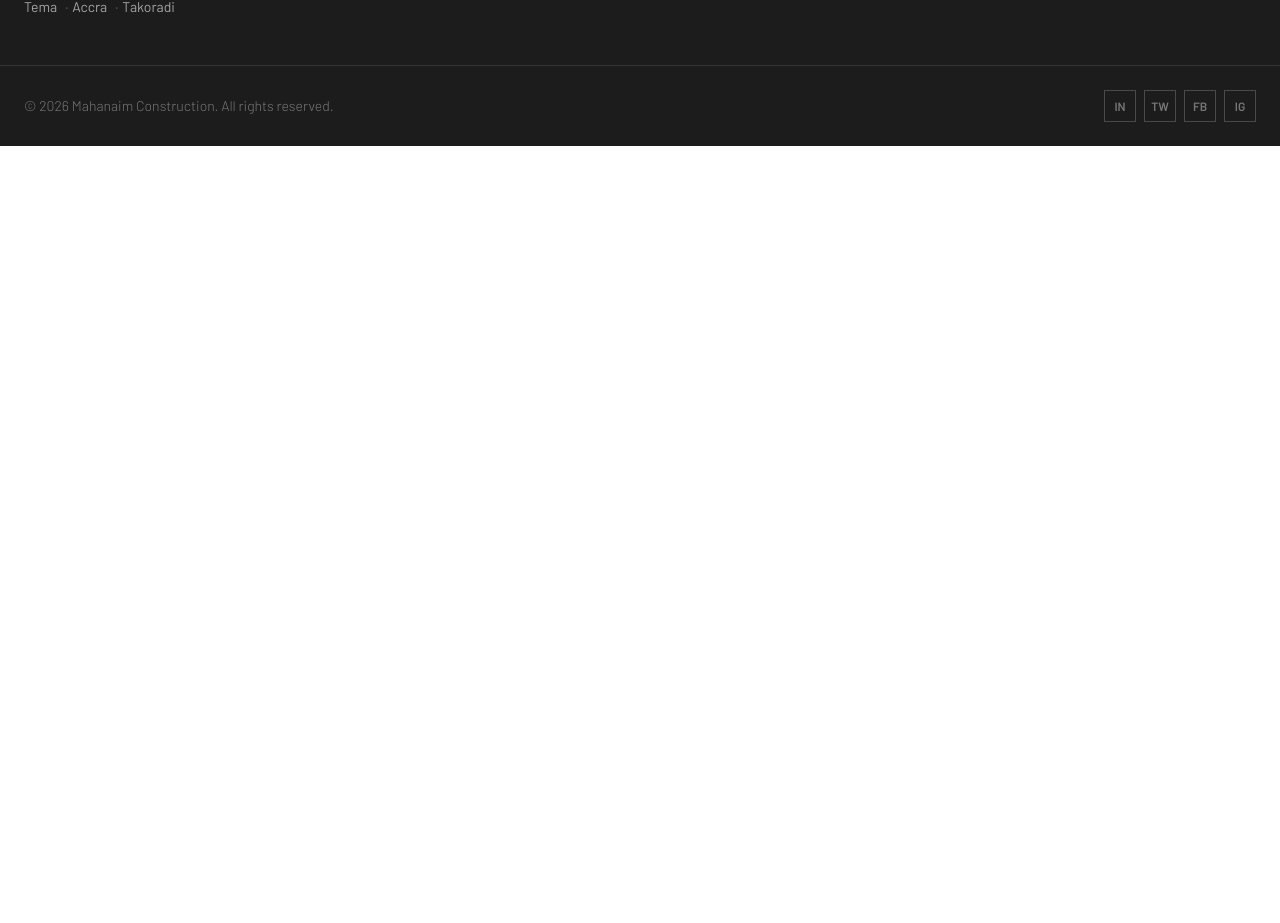
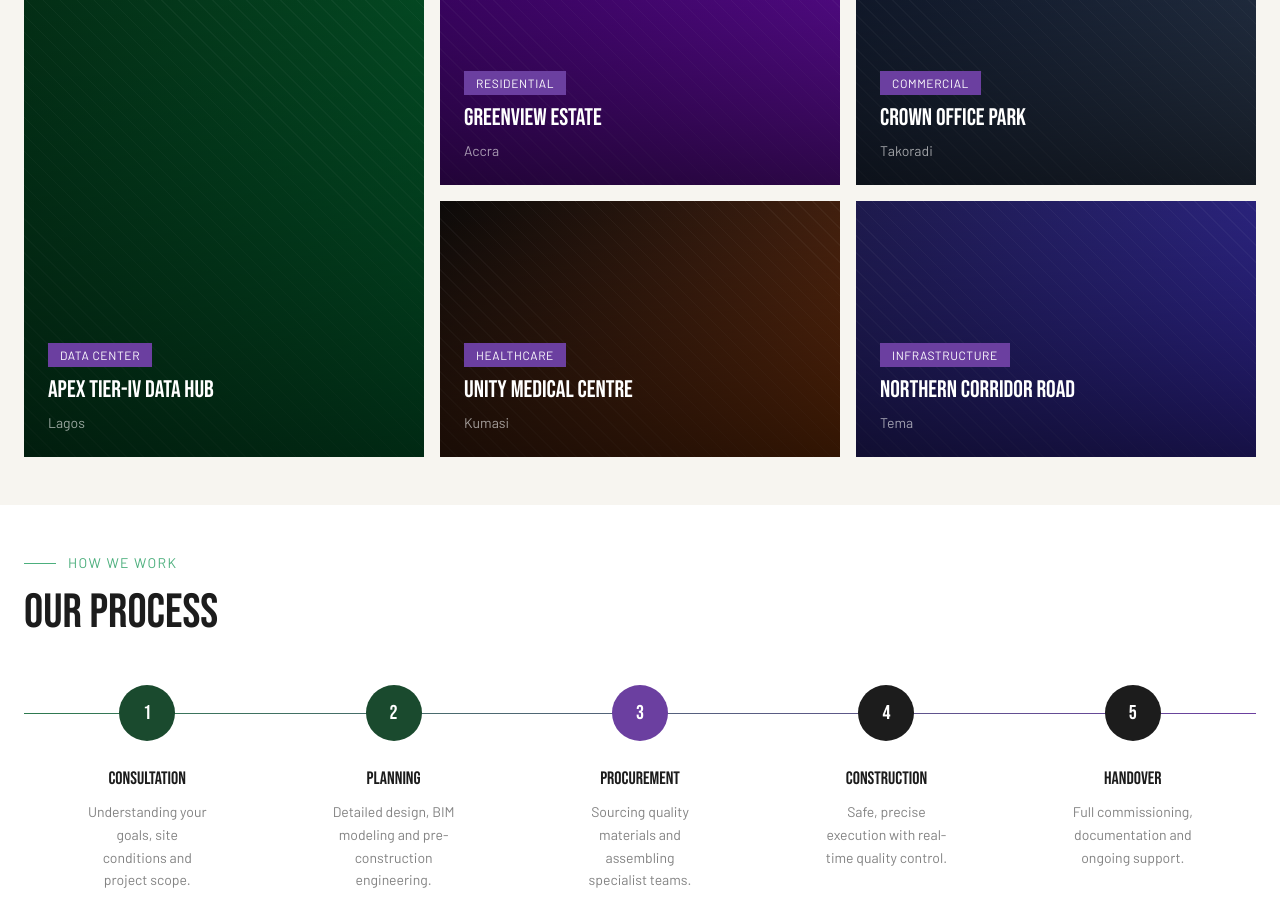
Before and after one commit to Nyame100/mahanaim-construction, a Next.js app: page / in a window 1280 px wide. Shown: the part 1874-2797 px from the top of the page. Before the commit the page ends 2020 px from the top, so only its background shows below. Built offline with nearby package versions, Linux system fonts and the light colour scheme.

Commit message:
feat: add ProjectsGrid and ProcessSteps sections to homepage

```diff
--- a/src/app/page.tsx
+++ b/src/app/page.tsx
@@ -1,5 +1,7 @@
 import Hero from "@/components/home/Hero";
 import Marquee from "@/components/home/Marquee";
+import ProcessSteps from "@/components/home/ProcessSteps";
+import ProjectsGrid from "@/components/home/ProjectsGrid";
 import ServicesGrid from "@/components/home/ServicesGrid";
 
 export default function Home() {
@@ -8,6 +10,8 @@ export default function Home() {
       <Hero/>
       <Marquee/>
       <ServicesGrid/>
+      <ProjectsGrid/>
+      <ProcessSteps/>
     </main>
   );
 }
--- /dev/null
+++ b/src/components/home/ProcessSteps.tsx
@@ -0,0 +1,83 @@
+const steps = [
+  {
+    number: 1,
+    title: 'Consultation',
+    description: 'Understanding your goals, site conditions and project scope.',
+  },
+  {
+    number: 2,
+    title: 'Planning',
+    description: 'Detailed design, BIM modeling and pre-construction engineering.',
+  },
+  {
+    number: 3,
+    title: 'Procurement',
+    description: 'Sourcing quality materials and assembling specialist teams.',
+  },
+  {
+    number: 4,
+    title: 'Construction',
+    description: 'Safe, precise execution with real-time quality control.',
+  },
+  {
+    number: 5,
+    title: 'Handover',
+    description: 'Full commissioning, documentation and ongoing support.',
+  },
+]
+
+// Alternate circle colours per spec: green-dark for 1-2, purple-mid for 3, charcoal for 4-5
+function circleClass(index: number): string {
+  if (index <= 1) return 'bg-brand-green-dark text-white'
+  if (index === 2) return 'bg-brand-purple-mid text-white'
+  return 'bg-brand-charcoal text-white'
+}
+
+export default function ProcessSteps() {
+  return (
+    <section className="bg-white py-xxl">
+      <div className="container mx-auto px-lg">
+
+        {/* Section header */}
+        <div className="mb-xxl">
+          <div className="flex items-center gap-3 mb-md">
+            <span className="block w-8 h-px bg-brand-green-light" />
+            <span className="font-body text-brand-green-light text-sm uppercase tracking-widest">
+              How We Work
+            </span>
+          </div>
+          <h2 className="font-display text-5xl leading-none text-brand-charcoal">
+            Our Process
+          </h2>
+        </div>
+
+        {/* Steps row — horizontal connecting line behind the circles */}
+        <div className="relative flex justify-between">
+
+          {/* Connecting line centred on the circles (top-7 = half of h-14) */}
+          <div className="absolute top-7 left-0 right-0 h-px bg-gradient-to-r from-brand-green-mid to-brand-purple-mid" />
+
+          {steps.map((step, index) => (
+            <div
+              key={step.number}
+              className="relative z-10 flex flex-col items-center text-center flex-1"
+            >
+              <div
+                className={`w-14 h-14 rounded-full flex items-center justify-center font-display text-xl mb-lg ${circleClass(index)}`}
+              >
+                {step.number}
+              </div>
+              <h3 className="font-display text-lg text-brand-charcoal mb-2">
+                {step.title}
+              </h3>
+              <p className="font-body text-sm text-brand-charcoal/55 leading-relaxed max-w-32">
+                {step.description}
+              </p>
+            </div>
+          ))}
+
+        </div>
+      </div>
+    </section>
+  )
+}
```
